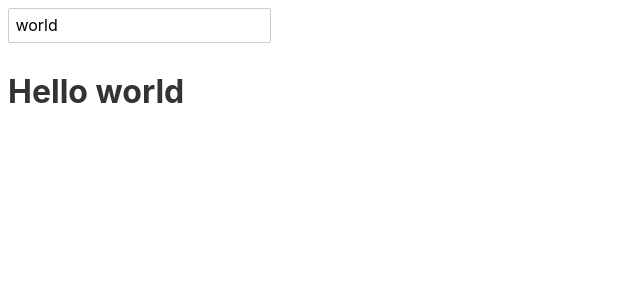
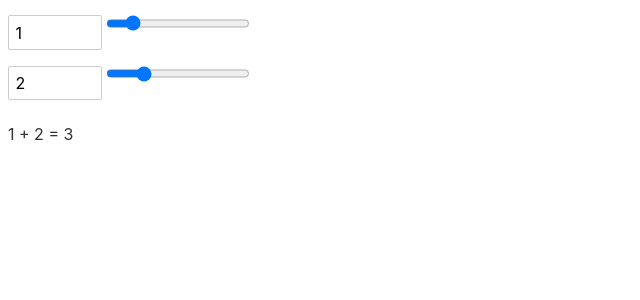
Before and after one commit to mvargasmoran/svelte101-all-bosses, a Svelte app: page / in a window 1280 px wide. Shown: the top 300 px of the page, without its empty margins (0-640 px from the left). Built offline with nearby package versions, Linux system fonts and the light colour scheme.

Commit message:
Add bindings numeric inputs tutorial
https://svelte.dev/tutorial/numeric-inputs

```diff
--- a/src/App.svelte
+++ b/src/App.svelte
@@ -1,6 +1,17 @@
 <script>
-  let name = 'world';
+  let a = 1;
+  let b = 2;
 </script>
 
-<input bind:value={name} />
-<h1>Hello {name}</h1>
+<label for="">
+  <input type=number bind:value={a} min=0 max=10/>
+  <input type=range bind:value={a} min=0 max=10/>
+</label>
+
+
+<label for="">
+  <input type=number bind:value={b} min=0 max=10/>
+  <input type=range bind:value={b} min=0 max=10/>
+</label>
+
+<p>{a} + {b} = {a + b}</p>
```
